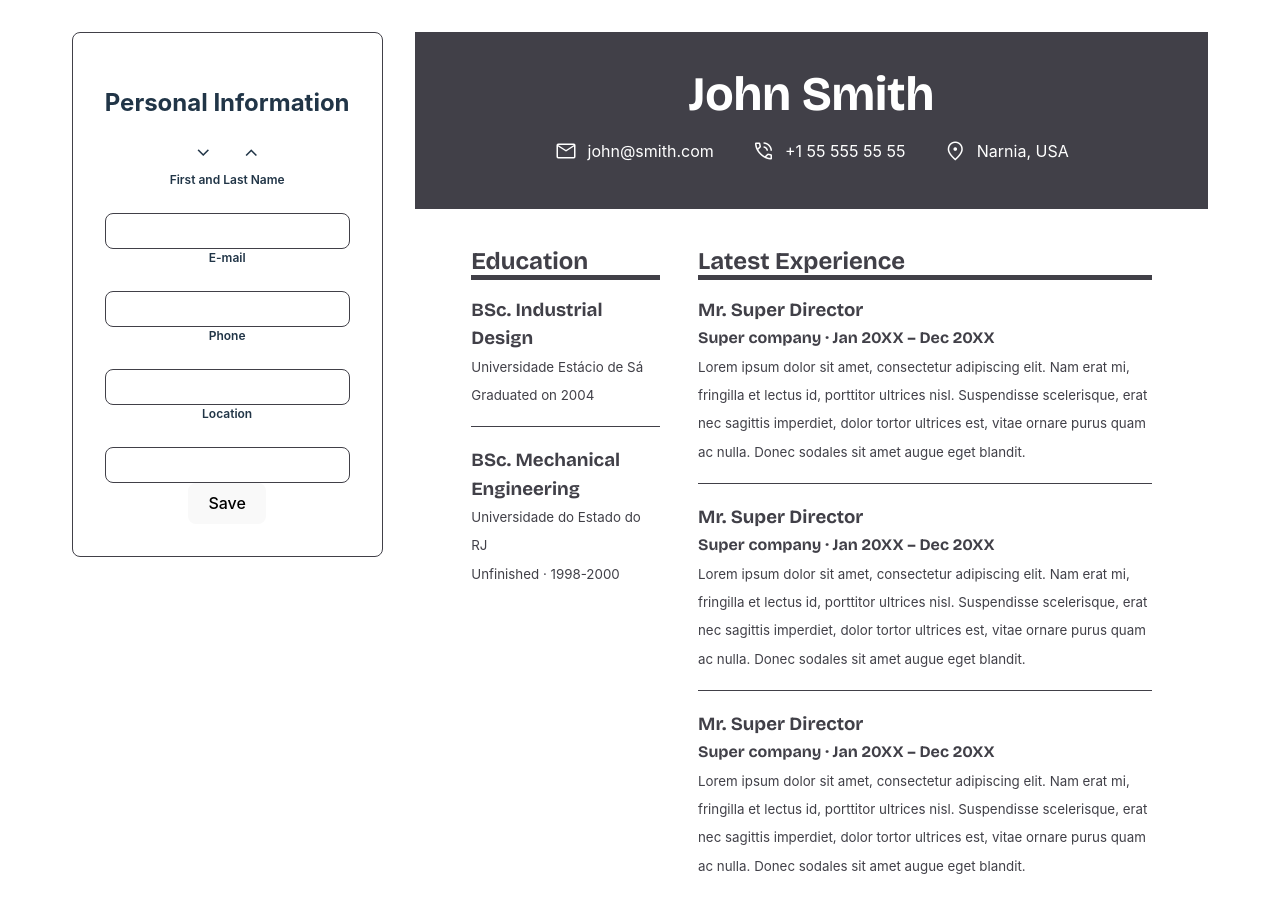
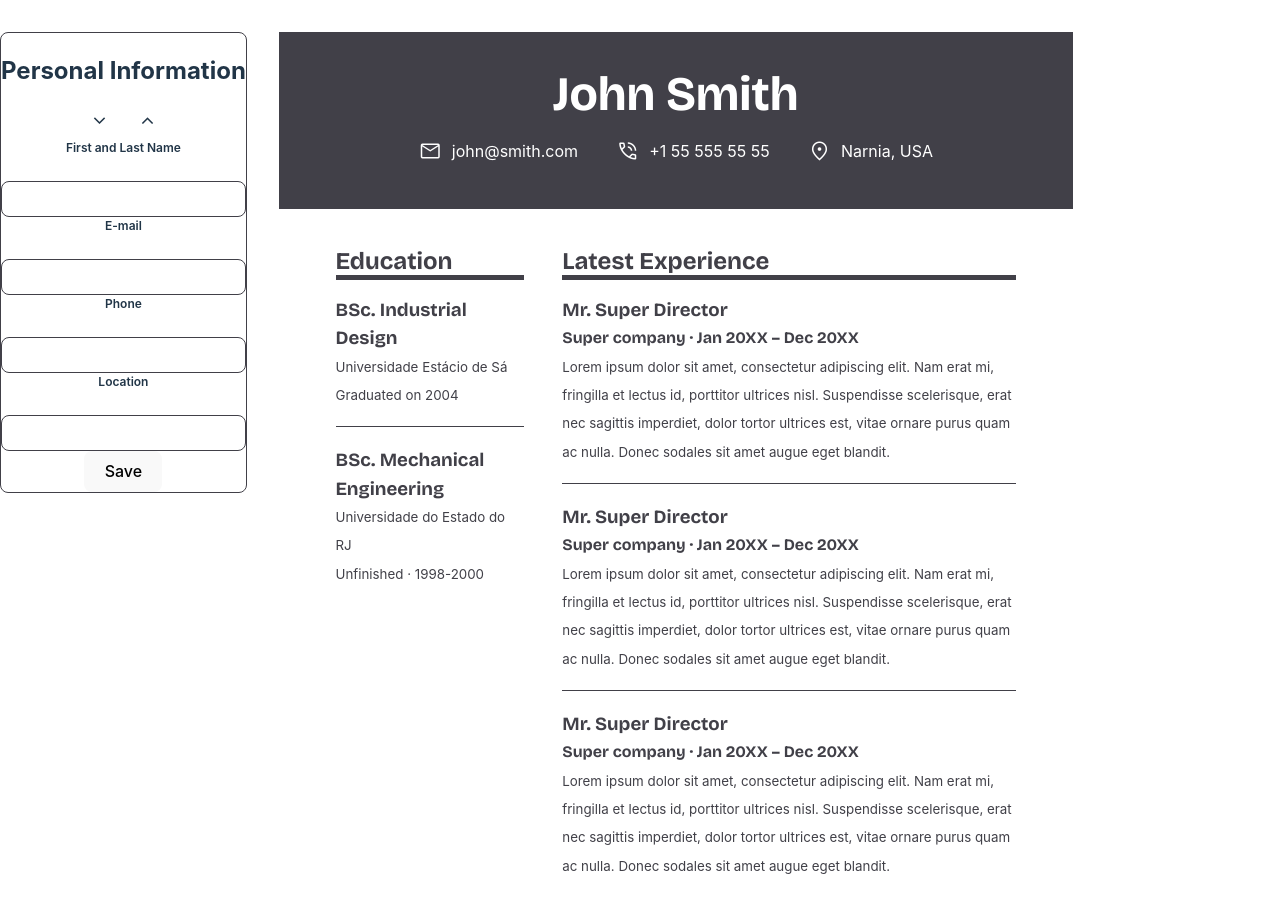
Before and after one commit to brunosra/top-cv-builder, a React (Vite) app: page / in a window 1280 px wide. Shown: the top 912 px of the page. Built offline with nearby package versions, Linux system fonts and the light colour scheme.

Commit message:
Clean unused styles

```diff
--- a/src/App.css
+++ b/src/App.css
@@ -1,45 +1,10 @@
 #root {
   max-width: 1280px;
   margin: 0 auto;
-  padding: 2rem;
+  padding: 2rem 0;
   text-align: center;
   display: flex;
+  gap: 2rem;
+  width: 100%;
   box-sizing: border-box;
-  gap: 2rem;
 }
-
-.logo {
-  height: 6em;
-  padding: 1.5em;
-  will-change: filter;
-  transition: filter 300ms;
-}
-.logo:hover {
-  filter: drop-shadow(0 0 2em #646cffaa);
-}
-.logo.react:hover {
-  filter: drop-shadow(0 0 2em #61dafbaa);
-}
-
-@keyframes logo-spin {
-  from {
-    transform: rotate(0deg);
-  }
-  to {
-    transform: rotate(360deg);
-  }
-}
-
-@media (prefers-reduced-motion: no-preference) {
-  a:nth-of-type(2) .logo {
-    animation: logo-spin infinite 20s linear;
-  }
-}
-
-.card {
-  padding: 2em;
-}
-
-.read-the-docs {
-  color: #888;
-}
```
